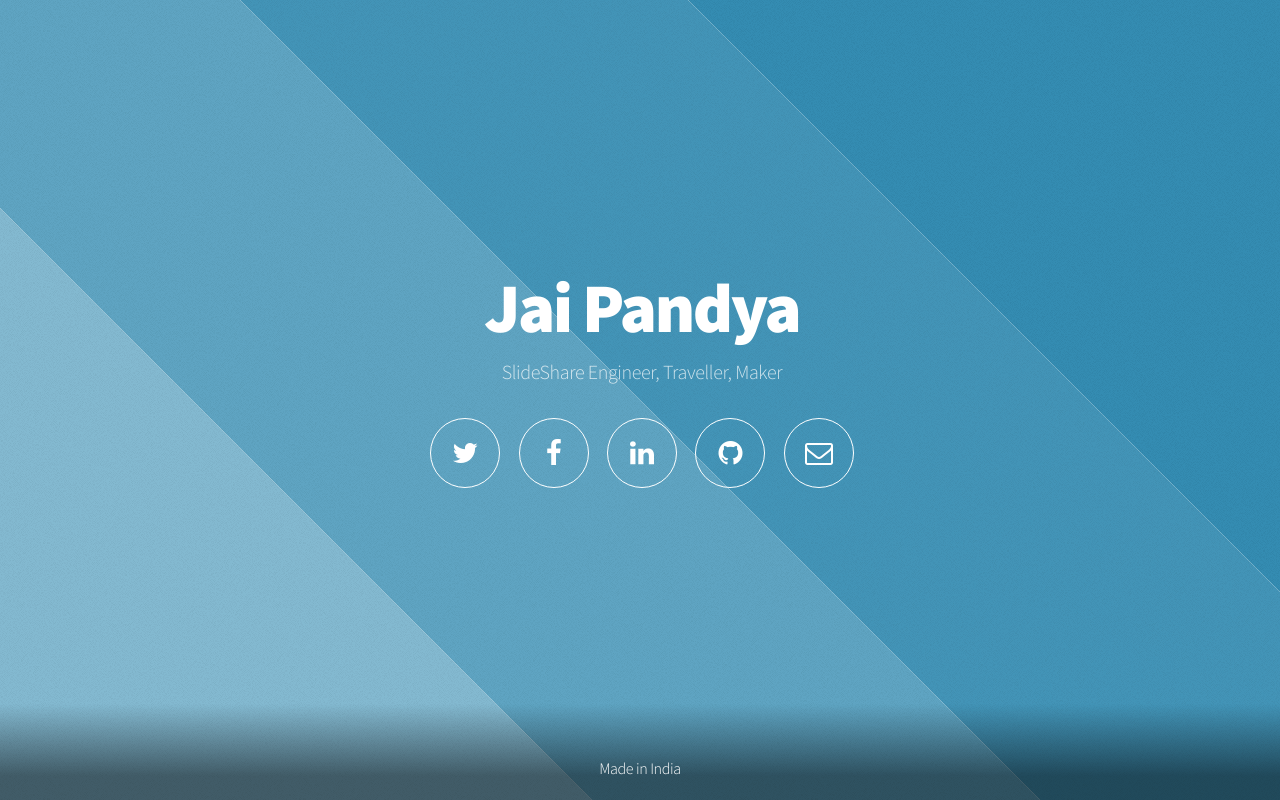
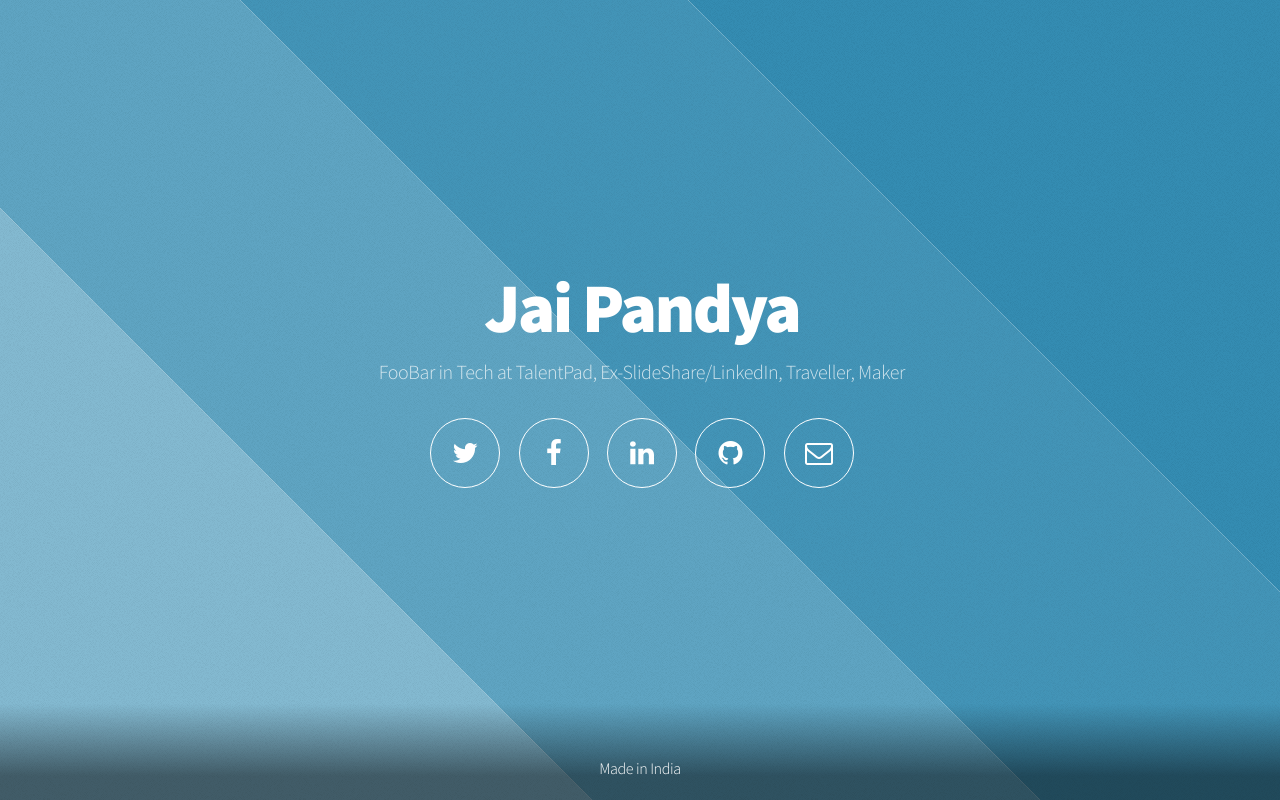
Before and after one commit to jaipandya/jaipandya.github.com, a website: page index.html in a window 1280 px wide. Drawn offline with Linux system fonts and the light colour scheme.

Commit message:
Changing the tag-line to better reflect current status

```diff
--- a/index.html
+++ b/index.html
@@ -26,7 +26,7 @@
 				<!-- Header -->
 					<header id="header">
 						<h1>Jai Pandya</h1>
-						<p>SlideShare Engineer, Traveller, Maker</p>
+						<p>FooBar in Tech at TalentPad, Ex-SlideShare/LinkedIn, Traveller, Maker</p>
 						<nav>
 							<ul>
 								<li><a href="http://twitter.com/jaipandya" class="icon fa-twitter"><span class="label">Twitter</span></a></li>
```
